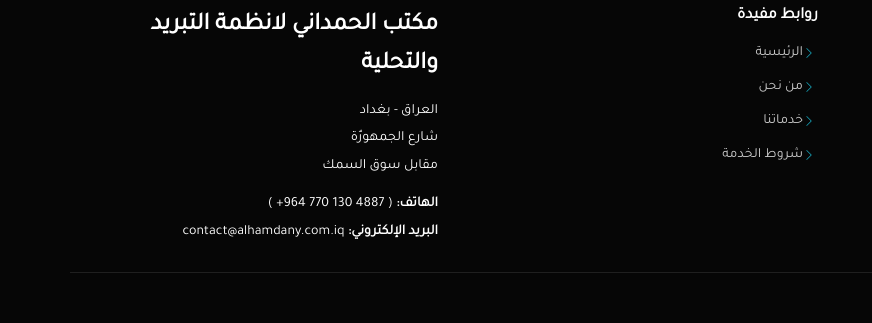
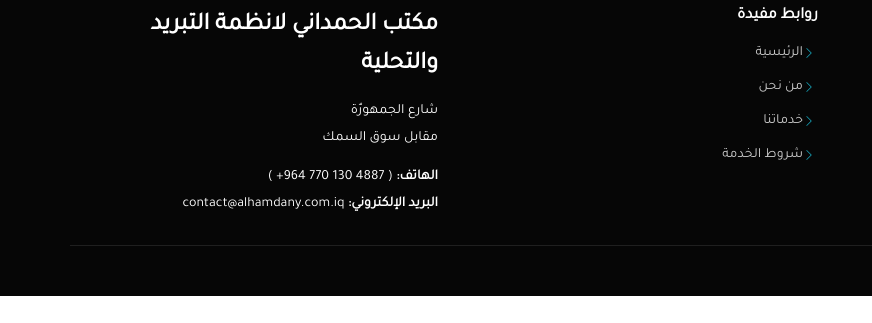
Before and after one commit to SajadKenani/static, a plain HTML site: page index-ar.html in a window 1280 px wide. Shown: the part 11548-11871 px from the top of the page, 0-872 px from the left. After the commit the page ends 11844 px from the top, so only its background shows below. Drawn offline with Linux system fonts and the light colour scheme.

Commit message:
Update index-ar.html

```diff
--- a/index-ar.html
+++ b/index-ar.html
@@ -1925,7 +1925,6 @@
             <span class="sitename">مكتب الحمداني لانظمة التبريد والتحلية</span>
           </a>
           <div class="footer-contact pt-3">
-            <p>العراق - بغداد</p>
             <p>شارع الجمهورٌة</p>
             <p>مقابل سوق السمك</p>
             <p class="mt-3" style="direction: rtl; text-align: start;"><strong>الهاتف:</strong> <span>( 4887 130 770 964+ )</span></p>
```
